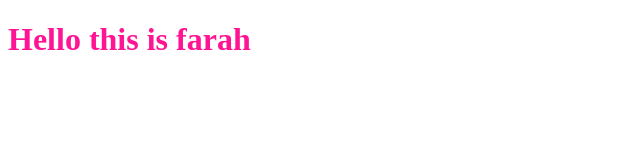
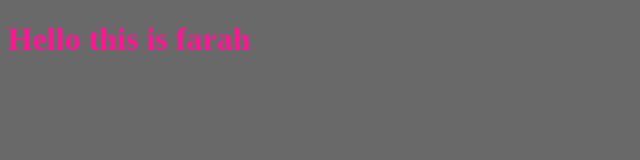
Before and after one commit to farahmikari/myproject, a plain HTML site: page index.html in a window 1280 px wide. Shown: the whole page, without its empty margins (0-640 px from the left). Drawn offline with Linux system fonts and the light colour scheme.

Commit message:
changing background color in css file

```diff
--- a/style.css
+++ b/style.css
@@ -1,3 +1,6 @@
 h1{
     color: deeppink;
 }
+body{
+    background-color: dimgray;
+}
```
